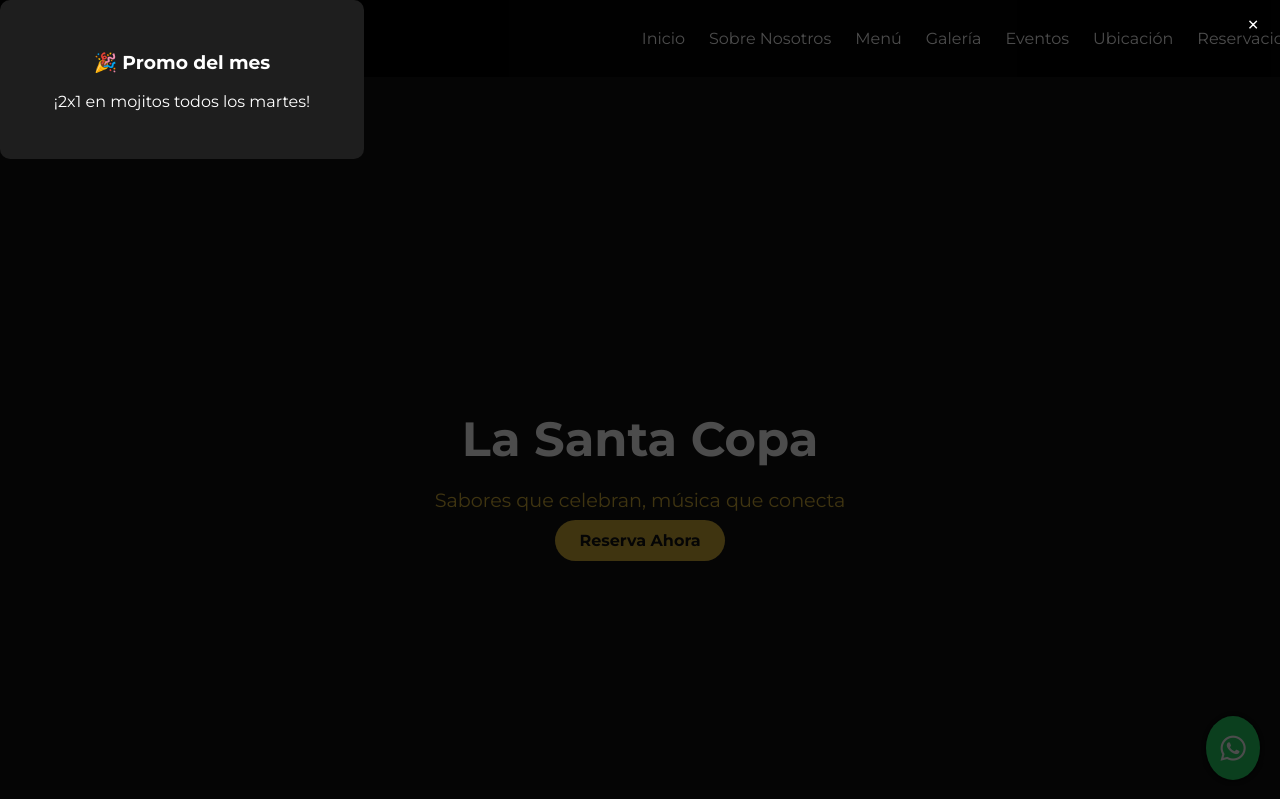
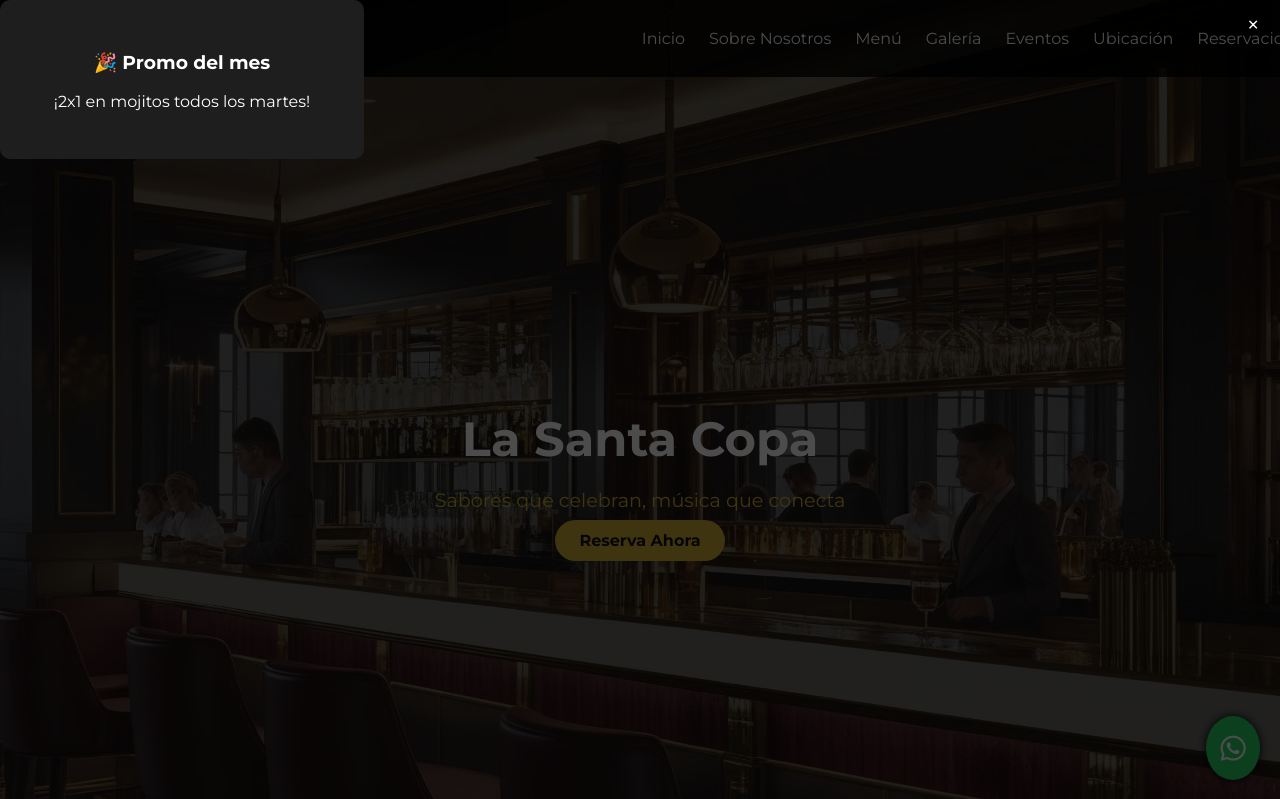
Before and after one commit to Rymsa2810/lasantacopa, a plain HTML site: page index.html in a window 1280 px wide. Shown: the top 799 px of the page. Drawn offline with nearby package versions, Linux system fonts and the light colour scheme.

Commit message:
style.css

```diff
--- a/style.css
+++ b/style.css
@@ -127,7 +127,7 @@ nav ul li a:hover {
 .hero {
   position: relative;
   height: 100vh;
-  background: url('img/hero.jpg') center/cover no-repeat;
+  background: url('hero.jpg') center/cover no-repeat;
   display: flex;
   align-items: center;
   justify-content: center;
```
